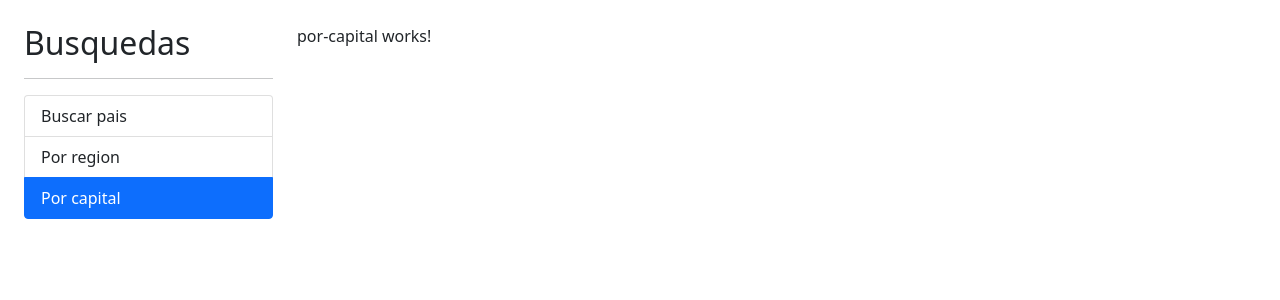
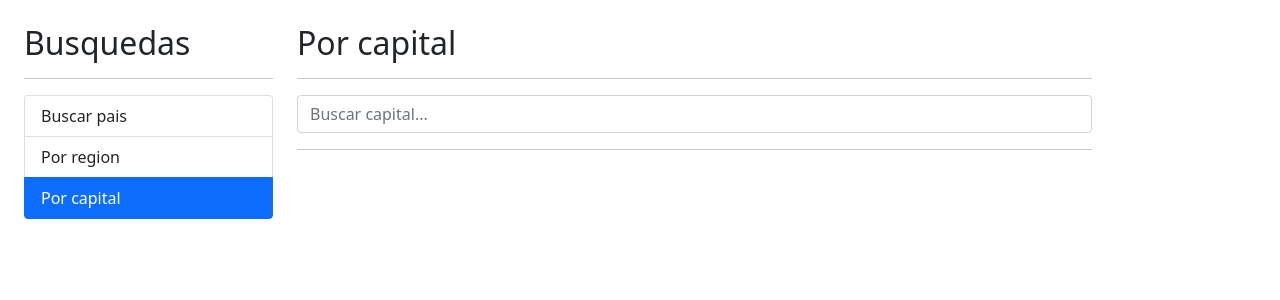
Before and after one commit to EmanuelAl/Angular, an Angular app in the folder paisesApp/: page /capital in a window 1280 px wide. Shown: the top 300 px of the page. Built offline with nearby package versions, Linux system fonts and the light colour scheme.

Commit message:
creamos el codigo para mostrar los resultados de busqueda de paises por capital reutilizando codigo

```diff
--- a/paisesApp/src/app/pais/components/pais-input/pais-input.component.html
+++ b/paisesApp/src/app/pais/components/pais-input/pais-input.component.html
@@ -5,6 +5,6 @@
     class="form-control"
     [(ngModel)]="termino"
     (input)="teclaPresionada()"
-    placeholder="Buscar pais..."
+    [placeholder]= placeholder
     >
 </form>
--- a/paisesApp/src/app/pais/components/pais-input/pais-input.component.ts
+++ b/paisesApp/src/app/pais/components/pais-input/pais-input.component.ts
@@ -1,4 +1,4 @@
-import { Component, Output, EventEmitter, OnInit } from '@angular/core';
+import { Component, Output, EventEmitter, OnInit, Input } from '@angular/core';
 import { Subject } from 'rxjs';
 import { debounceTime } from 'rxjs/operators';
 
@@ -12,6 +12,8 @@ export class PaisInputComponent implements OnInit{
 
   @Output() onEnter: EventEmitter<string> = new EventEmitter();
   @Output() onDebounce: EventEmitter<string> = new EventEmitter();
+  @Input() placeholder: string = '';
+
 
   debouncer: Subject<string> = new Subject();//es como un observable especial,la idea es que se emita cuando deje de escribir el usuario
 
--- a/paisesApp/src/app/pais/components/pais-tabla/pais-tabla.component.html
+++ b/paisesApp/src/app/pais/components/pais-tabla/pais-tabla.component.html
@@ -15,7 +15,7 @@
             <td>
                 <img [src]="pais.flag" alt="" class="small-flag ">
             </td>
-            <td>{{pais.name}}</td>
+            <td>{{pais.capital}}, {{pais.name}}</td>
             <td>{{pais.population | number}}</td>
             <td>
                 <a [routerLink]="[ '/pais', pais.alpha2Code]">Ver...</a>
--- a/paisesApp/src/app/pais/pages/por-capital/por-capital.component.html
+++ b/paisesApp/src/app/pais/pages/por-capital/por-capital.component.html
@@ -1 +1,38 @@
-<p>por-capital works!</p>
+<h2>Por capital</h2>
+<hr>
+
+<div class="row">
+    <div class="col">
+        <app-pais-input
+         (onEnter)="buscar($event)"
+         placeholder="Buscar capital...">
+        </app-pais-input>
+    </div>
+</div>
+
+<hr>
+
+<div class="alert alert-danger" *ngIf="hayError">
+    No se encontró nada con el término {{ termino }}
+</div>
+
+<div  *ngIf="paises.length > 0" class="row">
+    <div class="col">
+
+        <app-pais-tabla [paises]="paises"></app-pais-tabla>
+    </div>
+</div>
+<!--
+Bootstrap :
+class="row"
+class="col"
+class="form-control"
+v
+class="table table-hover"
+********************
+<form autocomplete="off"> para que no nos autocomplete en nuestro input
+(ngSubmit)="buscar()"  cuando el usuario aplique enter para
+enviar lo que lleno en el imput del formulario, el evento llama a la funcion buscar()
+
+
+-->
--- a/paisesApp/src/app/pais/pages/por-capital/por-capital.component.ts
+++ b/paisesApp/src/app/pais/pages/por-capital/por-capital.component.ts
@@ -1,4 +1,6 @@
-import { Component, OnInit } from '@angular/core';
+import { Component } from '@angular/core';
+import { Country } from '../../interfaces/pais.interface';
+import { PaisService } from '../../services/pais.service';
 
 @Component({
   selector: 'app-por-capital',
@@ -6,11 +8,28 @@ import { Component, OnInit } from '@angular/core';
   styles: [
   ]
 })
-export class PorCapitalComponent implements OnInit {
+export class PorCapitalComponent  {
 
-  constructor() { }
+  termino: string = '';
+  hayError: boolean = false;
+  paises: Country[] = [];
 
-  ngOnInit(): void {
+  constructor(private paisService: PaisService) { }
+
+  buscar( termino: string) {
+    this.termino = termino;
+    this.hayError = false;
+
+    this.paisService.buscarCapital(this.termino).subscribe(
+      (paises) => {
+        this.paises = paises;
+      },(err) => {
+        // console.log('Error');
+        // console.info(err);
+        this.hayError = true;
+        this.paises = [];
+      });
+
   }
 
 }
--- a/paisesApp/src/app/pais/pages/por-pais/por-pais.component.html
+++ b/paisesApp/src/app/pais/pages/por-pais/por-pais.component.html
@@ -5,7 +5,8 @@
     <div class="col">
         <app-pais-input
          (onEnter)="buscar($event)"
-         (onDebounce)="sugerencias( $event )">
+         (onDebounce)="sugerencias( $event )"
+         placeholder="Buscar país...">
         </app-pais-input>
     </div>
 </div>
--- a/paisesApp/src/app/pais/services/pais.service.ts
+++ b/paisesApp/src/app/pais/services/pais.service.ts
@@ -20,4 +20,10 @@ export class PaisService {
     return this.http.get<Country[]>( url );
   }
 
+
+  buscarCapital(termino: string): Observable<Country[]> {
+    const url = `${ this.apiUrl }/capital/${ termino }`;
+
+    return this.http.get<Country[]>( url );
+  }
 }
```
